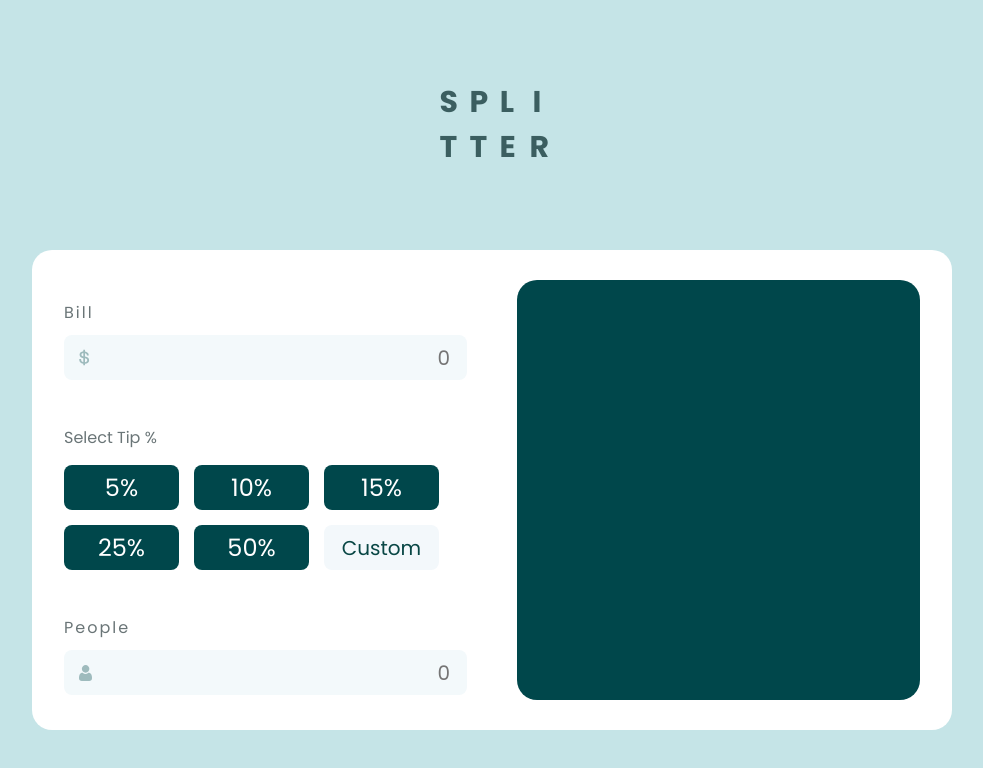
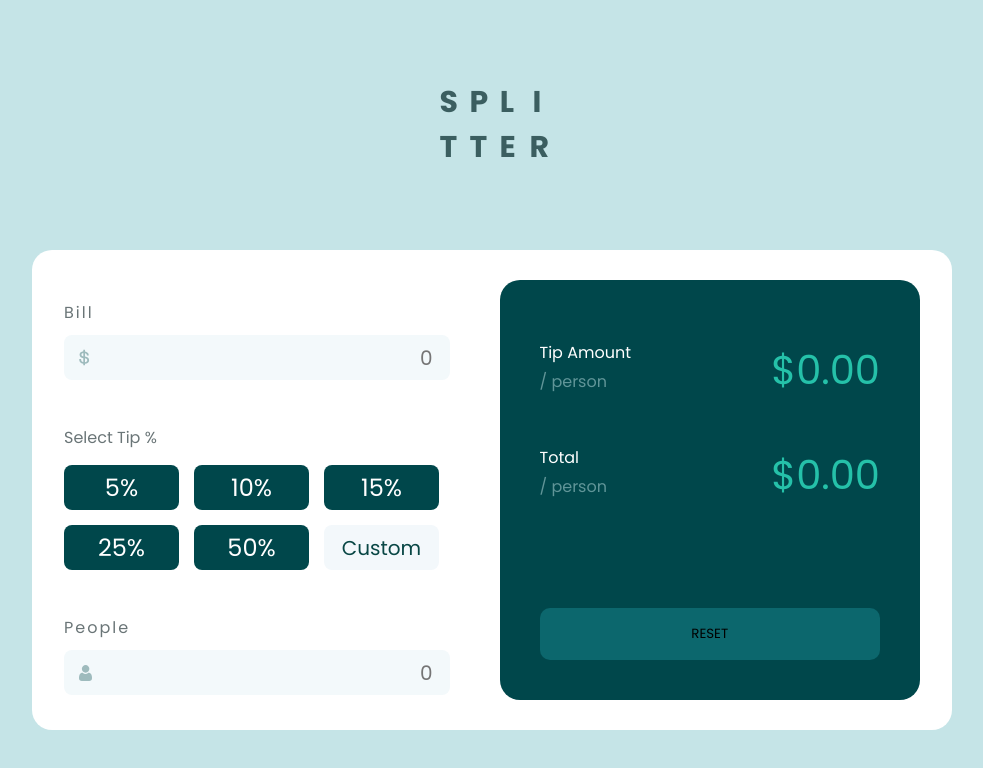
Before and after one commit to Brun0Silveir4/tip-calculator, a React (Vite) app: page / in a window 1280 px wide. Shown: the top 768 px of the page, without its empty margins (148-1131 px from the left). Built offline with nearby package versions, Linux system fonts and the light colour scheme.

Commit message:
update: finish first design on calc result

```diff
--- a/src/components/MainCard/MainCard.jsx
+++ b/src/components/MainCard/MainCard.jsx
@@ -11,19 +11,21 @@ export default function MainCard() {
     people: "",
   });
 
-  const [tipValue, setTipValue] = useState()
+  const [tipValue, setTipValue] = useState();
+  const [tipAmount, setTipAmount] = useState(0.00)
+  const [totalPerson, setTotalPerson] = useState(0.00)
 
   const handleChange = (campo, valor) => {
     setForm((prev) => ({ ...prev, [campo]: valor }));
   };
 
   const defineTipValue = (value) => {
-    setTipValue(value)
-  }
+    setTipValue(value);
+  };
 
   useEffect(() => {
-    console.log(`O valor da gorjeta escolhido foi de: ${tipValue}`)
-  }, [tipValue])
+    console.log(`O valor da gorjeta escolhido foi de: ${tipValue}`);
+  }, [tipValue]);
 
   return (
     <div className="card__container">
@@ -38,10 +40,10 @@ export default function MainCard() {
           />
         </div>
         <div className="card__select__tip-percentage">
-        <BtnGroup defineTipValue={defineTipValue} />
+          <BtnGroup defineTipValue={defineTipValue} />
         </div>
         <div className="card__select__bill__input">
-        <Input
+          <Input
             value={form.people}
             onChange={(val) => handleChange("people", val)}
             title={"People"}
@@ -50,7 +52,43 @@ export default function MainCard() {
           />
         </div>
       </div>
-      <div className="card__calc-result"></div>
+      <div className="card__calc-result">
+        <div className="card__calc-result__divisions">
+
+          <div className="card__calc-result__divisions__division-item">
+            <div className="card__calc-result__divisions__division-item__texts">
+              <div className="card__calc-result__divisions__division-item__texts__title">
+                <p>Tip Amount</p>
+              </div>
+              <div className="card__calc-result__divisions__division-item__texts__subtitle">
+                <p>/ person</p>
+              </div>
+            </div>
+            <div className="card__calc-result__divisions__division-item__total">
+              <p>${tipAmount.toFixed(2)}</p>
+            </div>
+          </div>
+
+          <div className="card__calc-result__divisions__division-item">
+            <div className="card__calc-result__divisions__division-item__texts">
+              <div className="card__calc-result__divisions__division-item__texts__title">
+                <p>Total</p>
+              </div>
+              <div className="card__calc-result__divisions__division-item__texts__subtitle">
+                <p>/ person</p>
+              </div>
+            </div>
+            <div className="card__calc-result__divisions__division-item__total">
+              <p>${totalPerson.toFixed(2)}</p>
+            </div>
+          </div>
+
+
+        </div>
+        <div className="card__calc-result__resetbtn">
+          <button>RESET</button>
+        </div>
+      </div>
     </div>
   );
 }
--- a/src/components/MainCard/MainCard.scss
+++ b/src/components/MainCard/MainCard.scss
@@ -30,8 +30,6 @@
       display: flex;
       gap: 15px;
       flex-direction: column;
-
-
     }
   }
 
@@ -39,5 +37,48 @@
     width: 80%;
     background-color: #00474b;
     border-radius: 20px;
+    padding: 60px 40px 40px;
+    display: flex;
+    flex-direction: column;
+    justify-content: space-between;
+
+    &__divisions {
+      display: flex;
+      flex-direction: column;
+      gap: 45px;
+      &__division-item {
+        display: flex;
+        justify-content: space-between;
+
+        &__texts {
+          display: flex;
+          flex-direction: column;
+          gap: 4px;
+          &__title {
+            color: white;
+          }
+          &__subtitle {
+            color: #609598;
+          }
+        }
+
+        &__total {
+          color: #25c1a9;
+          font-size: 2.5rem;
+          display: flex;
+          align-items: center;
+        }
+      }
+    }
+
+    &__resetbtn{
+      button{
+        width: 100%;
+        padding: 15px;
+        background-color: #0c676d;
+        border: 1px solid transparent;
+        border-radius: 10px;
+      }
+    }
   }
 }
```
